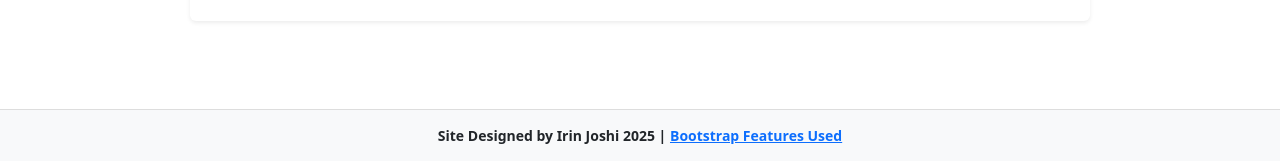
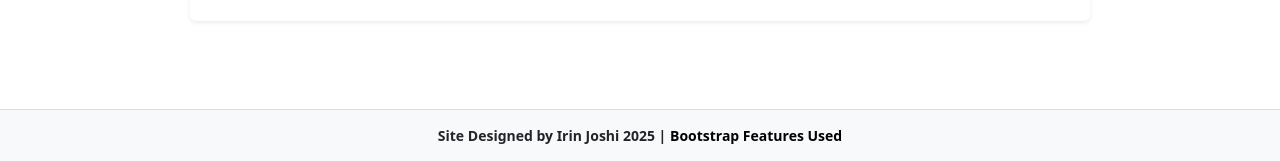
Before and after one commit to irinjo324/DV-CA2, a plain HTML site: page index.html in a window 1280 px wide. Shown: the part 4303-4464 px from the top of the page. Drawn offline with nearby package versions, Linux system fonts and the light colour scheme.

Commit message:
update css

```diff
--- a/css/styles.css
+++ b/css/styles.css
@@ -141,3 +141,9 @@ h4{font-weight: 600;}
 .footer b {
     font-weight: 600;
 }
+
+.footer a{
+    text-decoration: none;
+    color: #000;
+    font-weight: 600;
+}
```
